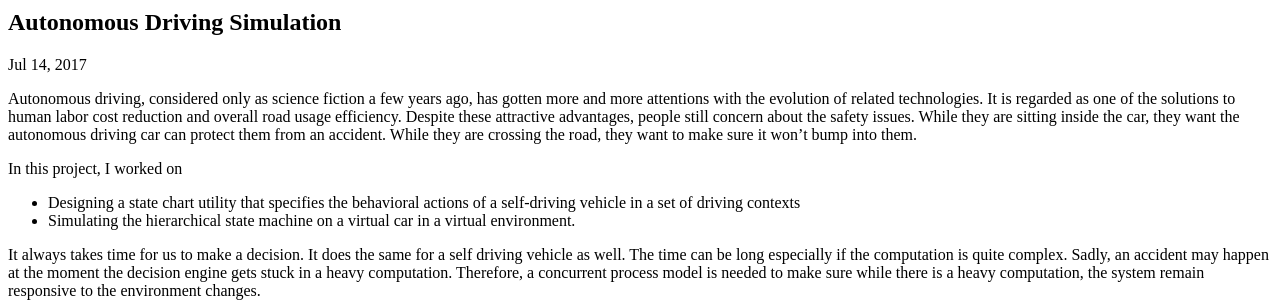
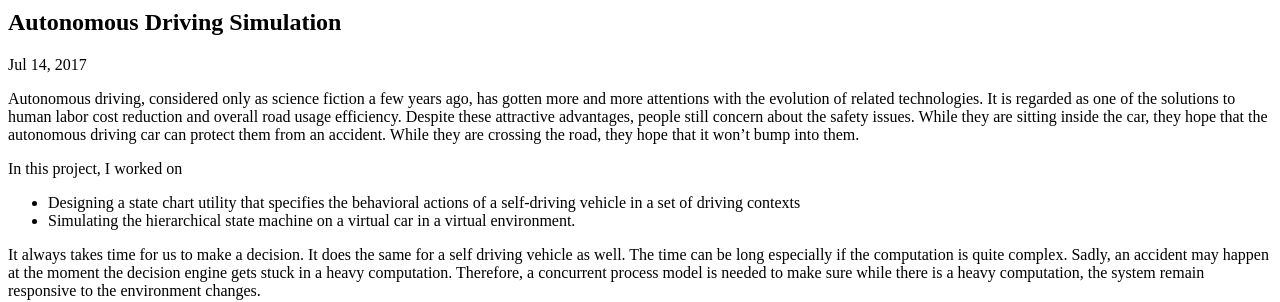
Before and after one commit to stormysun513/stormysun513.github.io, a Jekyll site: the page built from project/autonomous-driving-simulation.md, in a window 1280 px wide. Shown: the part 1120-1422 px from the top of the page. Built offline with Jekyll 4.4.1, drawn with Linux system fonts in a browser that asks for light colours; comment, search, counter and statistics services are not loaded.

Commit message:
fix grammar erro and handle responsiveness of embed youtube

```diff
--- a/project/autonomous-driving-simulation.md
+++ b/project/autonomous-driving-simulation.md
@@ -8,7 +8,7 @@
 comments: true
 ---
 
-Autonomous driving, considered only as science fiction a few years ago, has gotten more and more attentions with the evolution of related technologies. It is regarded as one of the solutions to human labor cost reduction and overall road usage efficiency. Despite these attractive advantages, people still concern about the safety issues. While they are sitting inside the car, they want the autonomous driving car can protect them from an accident. While they are crossing the road, they want to make sure it won’t bump into them.
+Autonomous driving, considered only as science fiction a few years ago, has gotten more and more attentions with the evolution of related technologies. It is regarded as one of the solutions to human labor cost reduction and overall road usage efficiency. Despite these attractive advantages, people still concern about the safety issues. While they are sitting inside the car, they hope that the autonomous driving car can protect them from an accident. While they are crossing the road, they hope that it won’t bump into them.
 
 
 In this project, I worked on
@@ -48,7 +48,11 @@
 
 
 <p align="center">
+<div class="video-container">
+<div class="video-wrapper">
 <iframe width="560" height="315" src="https://www.youtube.com/embed/mWpOn0OVAvY" frameborder="0" allowfullscreen></iframe>
+</div>
+</div>
 </p>
 
 
```
Also changed, not shown: css/yulunt.css (+25 -0 lines).
